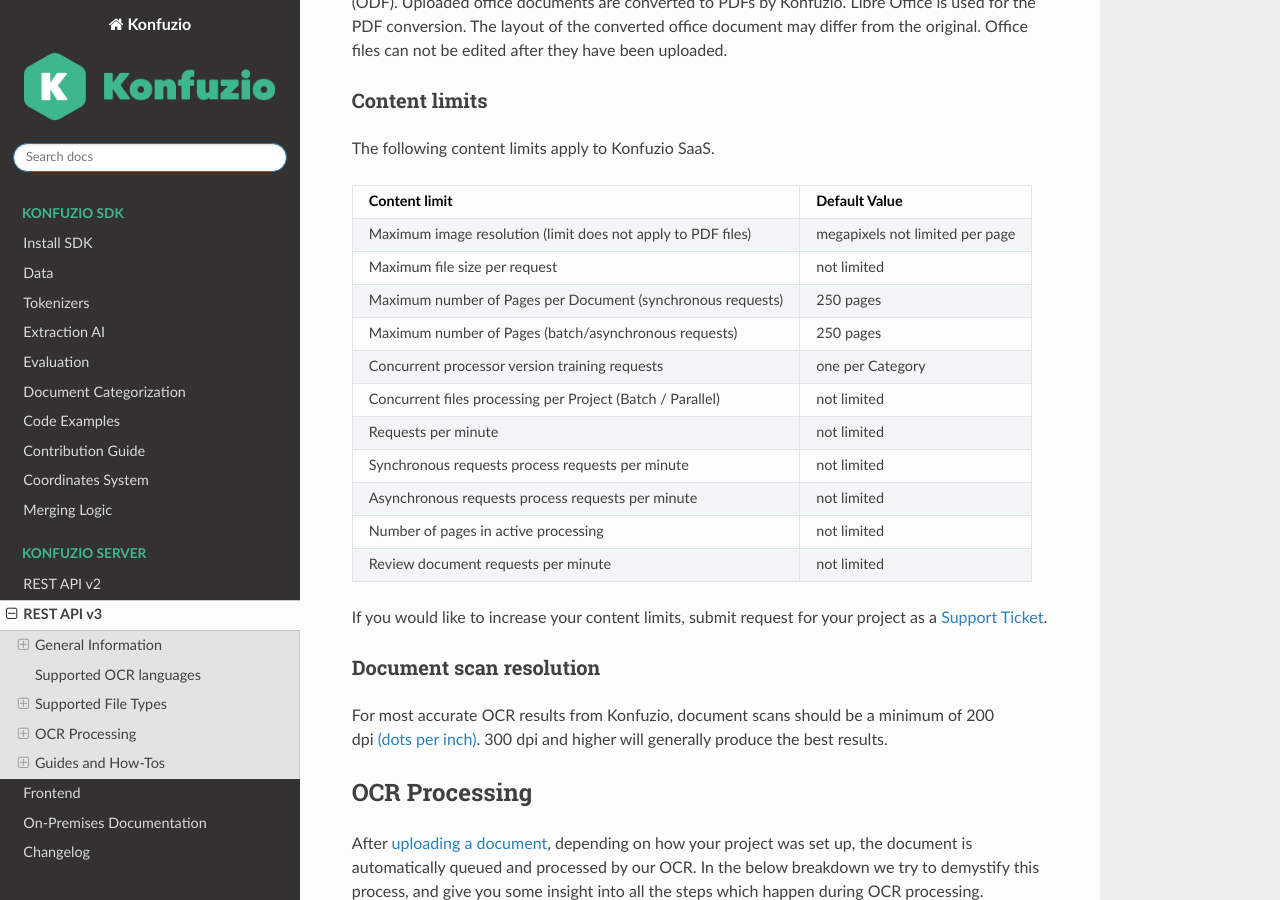
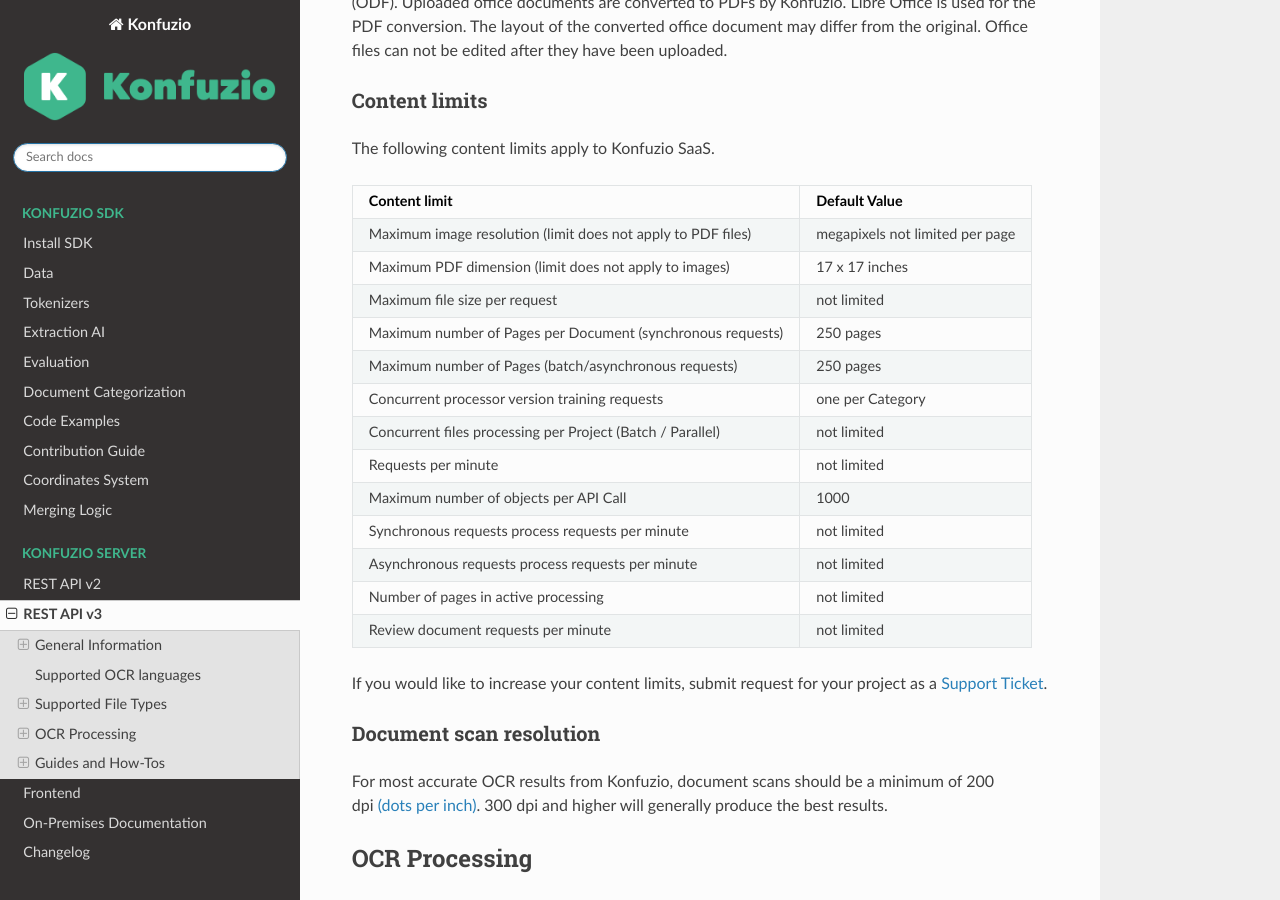
Before and after one commit to konfuzio-ai/konfuzio-sdk, a Sphinx documentation site: the page built from docs/web/api-v3.md, in a window 1280 px wide and 900 px high, scrolled down 8852 px. Built offline with Sphinx 7.4.7 and the Read the Docs theme 2.0.0, drawn with Linux system fonts in a browser that asks for light colours.

Commit message:
Update api-v3.md
Update content limits.

```diff
--- a/docs/web/api-v3.md
+++ b/docs/web/api-v3.md
@@ -330,12 +330,14 @@
 | Content limit                                                | Default Value                   |
 | ------------------------------------------------------------ | ------------------------------- |
 | Maximum image resolution (limit does not apply to PDF files) | megapixels not limited per page |
+| Maximum PDF dimension (limit does not apply to images)       | 17 x 17 inches                  |
 | Maximum file size per request                                | not limited                     |
 | Maximum number of Pages per Document (synchronous requests)  | 250 pages                       |
 | Maximum number of Pages (batch/asynchronous requests)        | 250 pages                       |
 | Concurrent processor version training requests               | one per Category                |
 | Concurrent files processing per Project (Batch / Parallel)   | not limited                     |
 | Requests per minute                                          | not limited                     |
+| Maximum number of objects per API Call                       | 1000                            |
 | Synchronous requests process requests per minute             | not limited                     |
 | Asynchronous requests process requests per minute            | not limited                     |
 | Number of pages in active processing                         | not limited                     |
```
